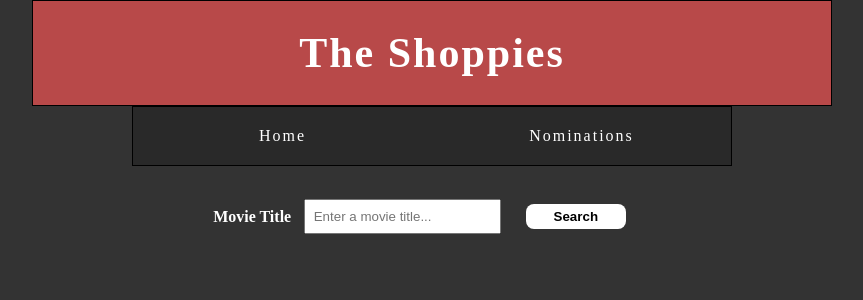
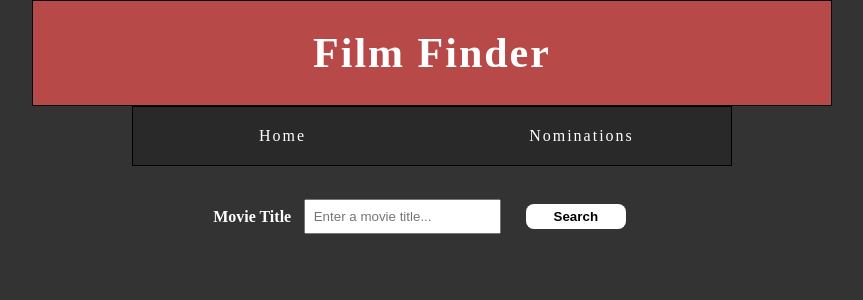
Before and after one commit to davidaceves/shoppies, a React (Create React App) app in the folder movie-app/: page / in a window 1280 px wide. Shown: the top 300 px of the page, without its empty margins (208-1071 px from the left). Built offline with nearby package versions, Linux system fonts and the light colour scheme.

Commit message:
changed name and OCD uppercase change

```diff
--- a/movie-app/src/App.js
+++ b/movie-app/src/App.js
@@ -1,13 +1,13 @@
 import React from "react";
 import "./App.css";
-import Navigation from "./components/navigation";
+import Navigation from "./components/Navigation";
 import SearchBar from "./components/SearchBar";
 
 function App() {
   return (
     <div className="App">
       <header className="App-header">
-        <h1>The Shoppies</h1>
+        <h1>Film Finder</h1>
       </header>
       <Navigation />
       <SearchBar />
```
